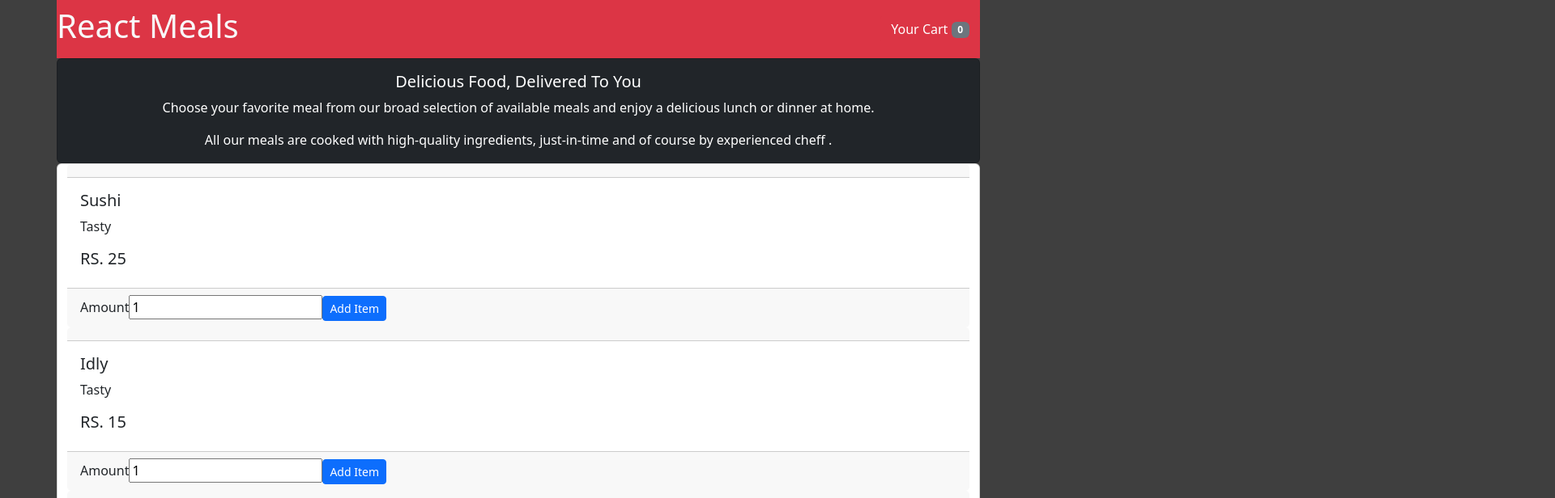
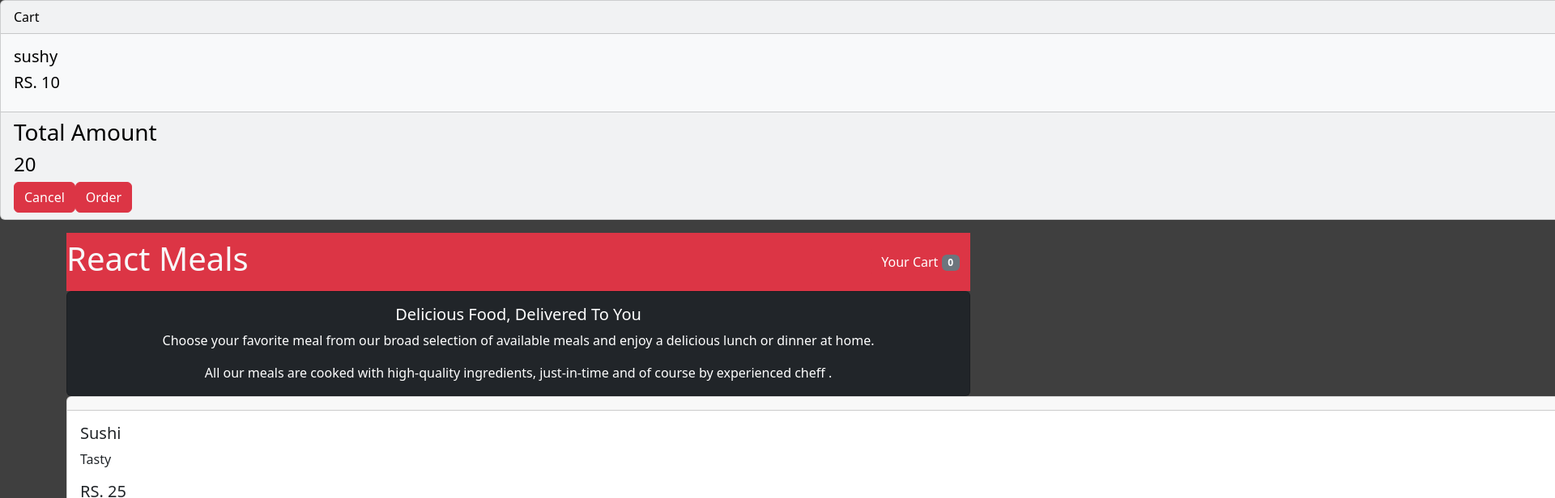
Before and after one commit to Datthatreya-Bhatt/react-restaurant, a React (Create React App) app: page / in a window 1280 px wide. Shown: the top 616 px of the page at 81% size, 1920 px wide, since content can reach past the window. Built offline with nearby package versions, Linux system fonts and the light colour scheme.

Commit message:
modal added

```diff
--- a/public/index.html
+++ b/public/index.html
@@ -30,7 +30,19 @@
   </head>
   <body>
     <noscript>You need to enable JavaScript to run this app.</noscript>
-    <div id="root"></div>
+
+    <div className="card">
+      <div id="modal"></div>
+    </div>
+
+    <div class="container">
+      <div class="row">
+
+        <div id="root"></div>
+
+      </div>
+
+    </div>
     <!--
       This HTML file is a template.
       If you open it directly in the browser, you will see an empty page.
--- a/src/App.js
+++ b/src/App.js
@@ -1,23 +1,9 @@
-
-
-import Header from "./UI/Header";
-import Summary from "./UI/Summary";
-import Meals from "./Meals/Meals";
+import Body from "./components/Body";
 
 function App() {
   return (
-    <div className="container">
-      <div className="row">
-          <Header/>
-          <Summary/>
-          <div className="card col-mb-3" style={{width: '250rem'}}>
-            <Meals/>
-          </div>
+    <Body/>
 
-
-
-      </div>
-    </div>
 
   );
 }
--- /dev/null
+++ b/src/components/Body.js
@@ -0,0 +1,31 @@
+import React from "react";
+import  {createPortal} from "react-dom";
+
+import Header from "./Header";
+import Summary from "./Summary";
+import Meals from "./Meals";
+import CartForm from "./CartForm";
+
+const modal = document.getElementById('modal');
+
+
+function Body() {
+  return (
+    <>
+
+          <Header/>
+
+          {createPortal(<CartForm/>, modal)}
+
+          <Summary/>
+          <div className="card col-mb-3" style={{width: '250rem'}}>
+            <Meals/>
+          </div>
+
+
+    </>
+
+  );
+}
+
+export default Body;
--- /dev/null
+++ b/src/components/CartForm.js
@@ -0,0 +1,37 @@
+import React from "react";
+
+
+
+
+
+const CartForm = ()=>{
+    const dummy = [{name: 'sushy', price: 10}];
+
+    return (
+        <>
+
+
+
+            <div className="card text-bg-light mb-3" style={{width: "200rem"}}>
+                <div className="card-header">Cart</div>
+                <div className="card-body">
+                    <h5 className="card-title">{dummy[0].name}</h5><h5 className="card-title">RS. {dummy[0].price}</h5>
+                </div>
+                <div className="card-footer">
+                    <h3>Total Amount</h3>
+                    <h4>20</h4>
+                    <button type="button" className="btn btn-danger">
+                        Cancel
+                    </button>
+                     <button type="button" className="btn btn-danger">
+                       Order
+                    </button>
+
+                </div>
+            </div>
+        </>
+    )
+};
+
+
+export default CartForm;
--- a/src/UI/Header.js
+++ b/src/components/Header.js
@@ -1,7 +1,7 @@
 import React from 'react';
 
 
-import Cart from '../Carts/Cart';
+import Cart from './Cart';
 
 
 const Header = ()=>{
--- a/src/Meals/Meals.js
+++ b/src/components/Meals.js
@@ -24,8 +24,8 @@ const Meals = ()=>{
 
                 </div>
 
-                <div className="card-footer">Amount
-                    <input type='number' value={quantity}/>
+                <div className="card-footer">Amount:
+                    <input type='number' value={quantity} style={{width: '2rem'}}/>
                     <input type='button' value='Add Item' className="btn btn-primary btn-sm"/>
 
                 </div>
```
Also changed, not shown: src/components/Cart.js (renamed from src/Carts/Cart.js), src/components/Summary.js (renamed from src/UI/Summary.js).
